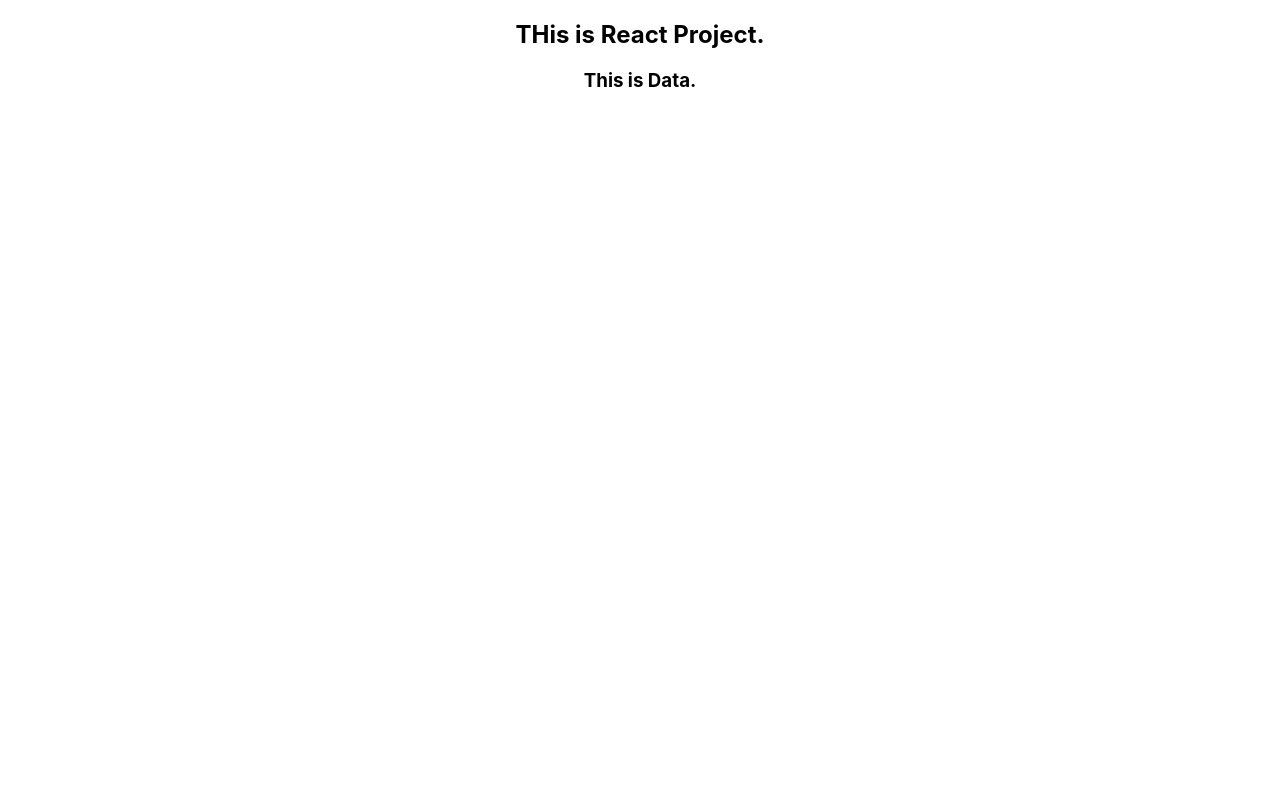
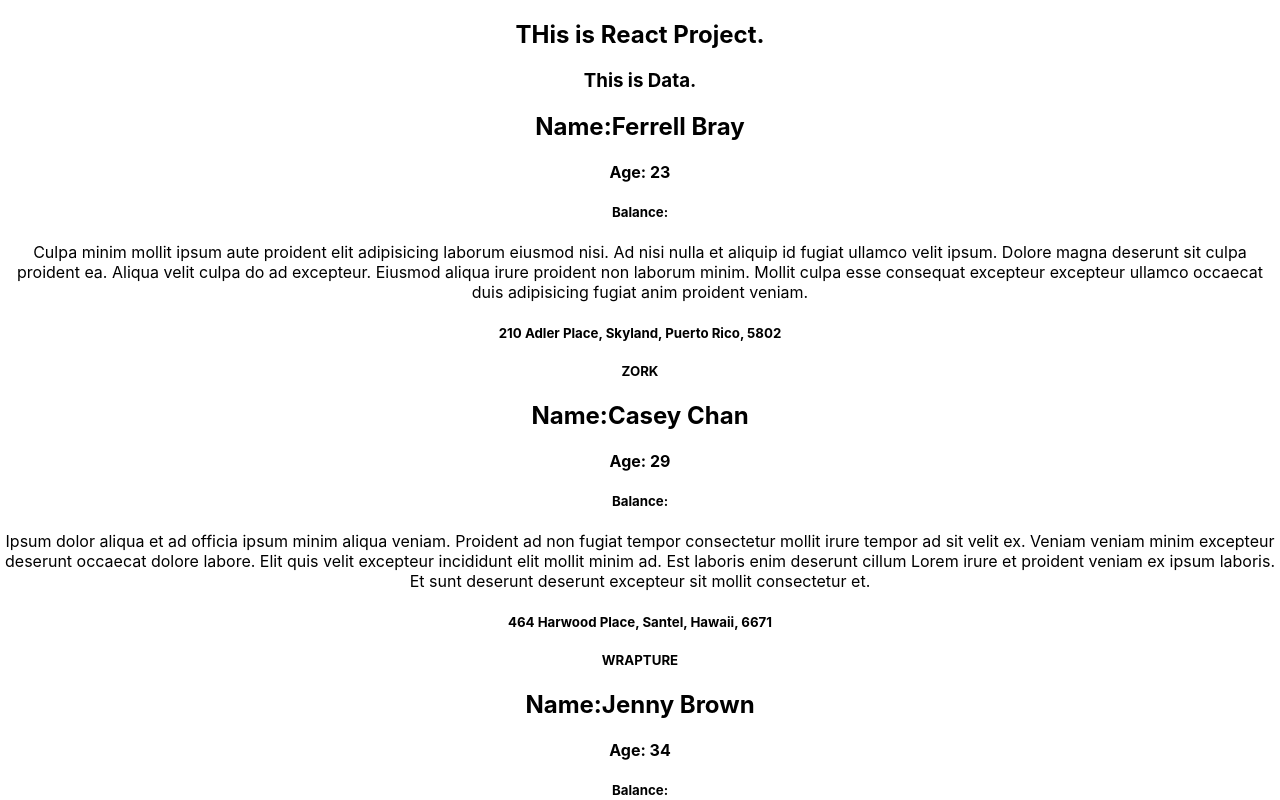
Before and after one commit to mdraselmiah95/react-close-things, a React (Create React App) app: page / in a window 1280 px wide. Shown: the top 800 px of the page. Built offline with nearby package versions, Linux system fonts and the light colour scheme.

Commit message:
WIP on close react things

```diff
--- a/src/components/Cosmetic/Cosmetic.js
+++ b/src/components/Cosmetic/Cosmetic.js
@@ -1,8 +1,19 @@
 import React from "react";
 
 const Cosmetic = (props) => {
-  console.log(props.cosmetic);
-  return <div></div>;
+  //   console.log(props.cosmetic);
+  const { name, about, address, age, balace, company } = props.cosmetic;
+
+  return (
+    <div>
+      <h2>Name:{name}</h2>
+      <h4>Age: {age}</h4>
+      <h5>Balance: {balace}</h5>
+      <p>{about}</p>
+      <h5>{address}</h5>
+      <h5>{company}</h5>
+    </div>
+  );
 };
 
 export default Cosmetic;
```
